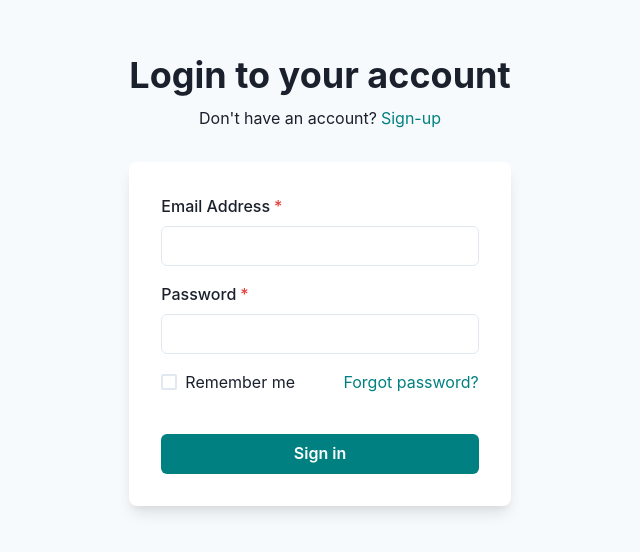
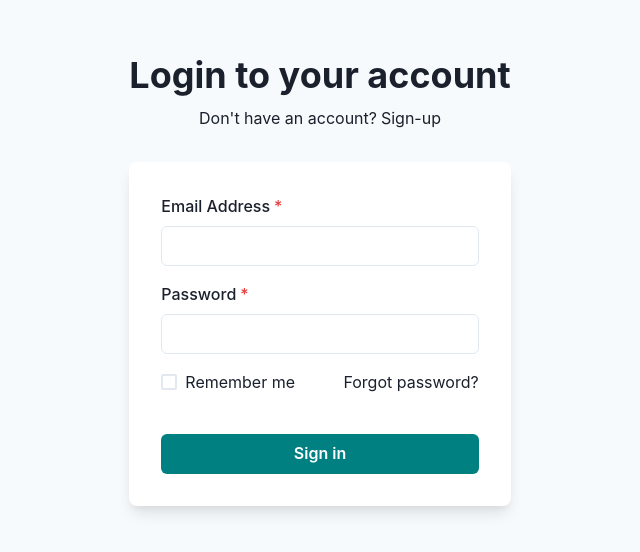
Before and after one commit to madebymiguel/FastPack, a React (Vite) app in the folder client/: page /login in a window 1280 px wide. Shown: the part 120-672 px from the top of the page, without its empty margins (320-960 px from the left). Built offline with nearby package versions, Linux system fonts and the light colour scheme.

Commit message:
Change to using react router link instead of chakra

```diff
--- a/client/src/components/LoginForm.tsx
+++ b/client/src/components/LoginForm.tsx
@@ -6,7 +6,6 @@ import {
   Input,
   Checkbox,
   Stack,
-  Link,
   Button,
   Heading,
   Text,
@@ -17,7 +16,7 @@ import {
   AlertDescription,
 } from "@chakra-ui/react";
 import { useState } from "react";
-import { useNavigate } from "react-router-dom";
+import { useNavigate, Link } from "react-router-dom";
 import fetchLogin from "../api/fetchLogin";
 
 export default function LoginForm() {
@@ -56,7 +55,7 @@ export default function LoginForm() {
           <Heading fontSize={"4xl"}>Login to your account</Heading>
           <HStack spacing="1" justify="center">
             <Text color="muted">Don't have an account?</Text>
-            <Link href="/signup" variant="link" color={"teal"}>
+            <Link to="/signup" color={"teal"}>
               Sign-up
             </Link>
           </HStack>
@@ -84,7 +83,7 @@ export default function LoginForm() {
                   justify={"space-between"}
                 >
                   <Checkbox>Remember me</Checkbox>
-                  <Link href="/forgotpassword" color={"teal"}>
+                  <Link to="/forgotpassword" color={"teal"}>
                     Forgot password?
                   </Link>
                 </Stack>
--- a/client/src/components/SignupForm.tsx
+++ b/client/src/components/SignupForm.tsx
@@ -12,14 +12,13 @@ import {
   Heading,
   Text,
   useColorModeValue,
-  Link,
   Alert,
   AlertIcon,
   AlertDescription,
 } from "@chakra-ui/react";
 import { ViewIcon, ViewOffIcon } from "@chakra-ui/icons";
 import { useState } from "react";
-import { useNavigate } from "react-router-dom";
+import { useNavigate, Link } from "react-router-dom";
 import fetchSignup from "../api/fetchSignup";
 
 export default function SignupForm() {
@@ -133,7 +132,7 @@ export default function SignupForm() {
               <Stack pt={4}>
                 <Text align={"center"}>
                   Already a user?{" "}
-                  <Link href="/login" color={"teal"}>
+                  <Link to="/login" color={"teal"}>
                     Login
                   </Link>
                 </Text>
```
